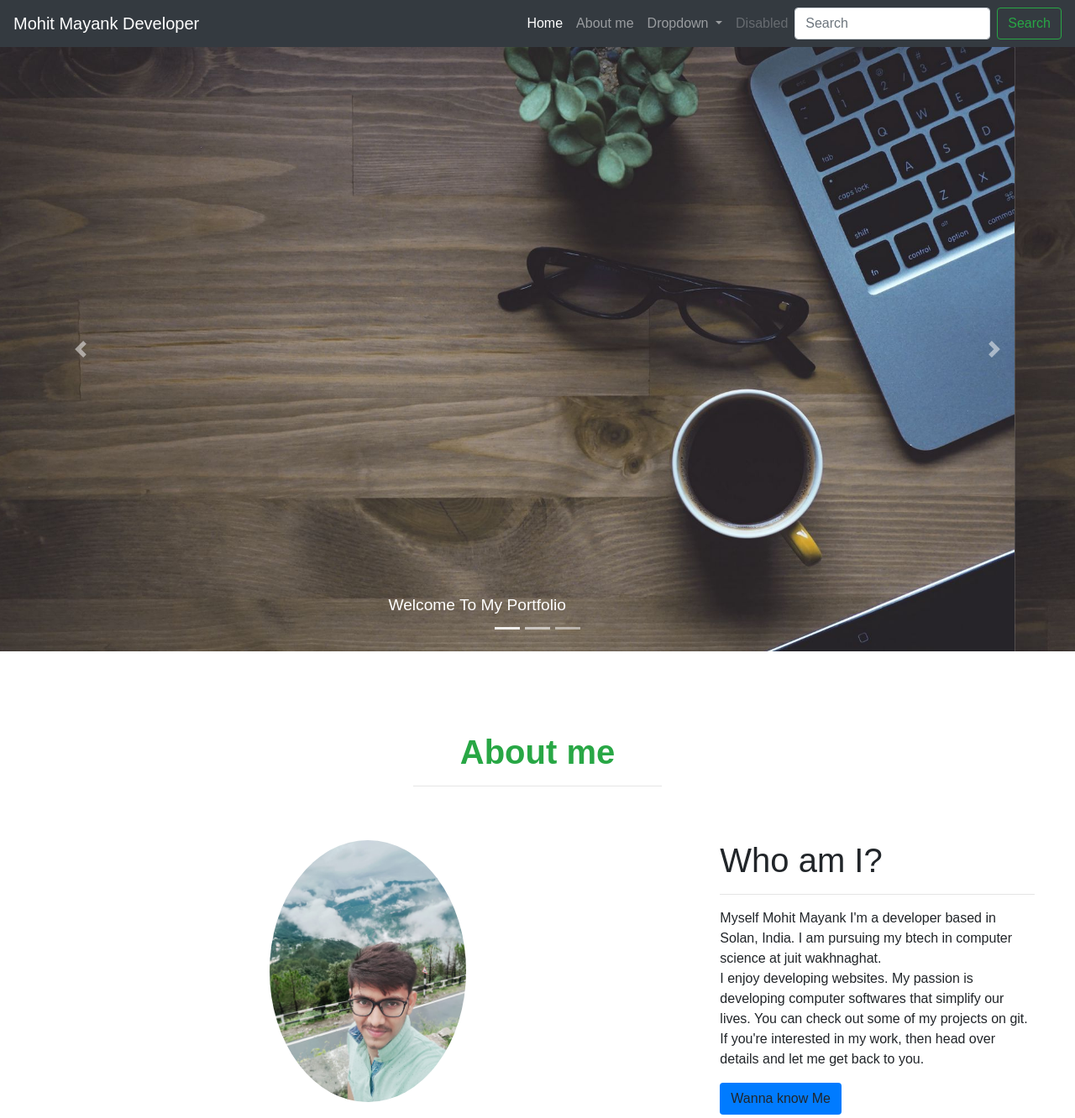
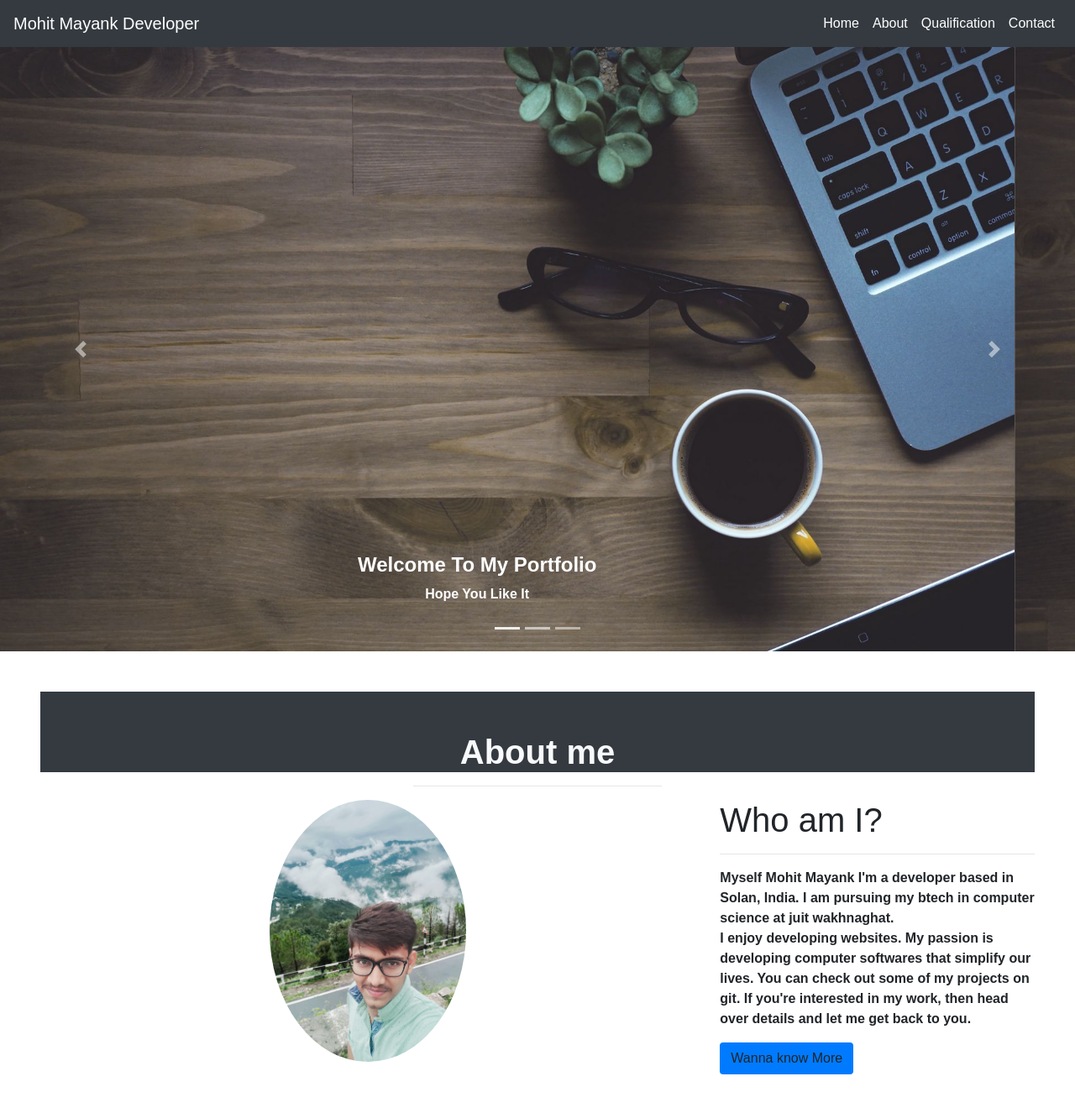
Before and after one commit to mohit98350/portfolio, a plain HTML site: page index.html in a window 1280 px wide. Shown: the top 1332 px of the page at 84% size. Drawn offline with nearby package versions, Linux system fonts and the light colour scheme; files that its build step writes are made by us from their sources.

Commit message:
Update index.html

```diff
--- a/index.html
+++ b/index.html
@@ -7,7 +7,7 @@
 	<link href="https://fonts.googleapis.com/css2?family=Josefin+Sans:ital,wght@1,423&display=swap" rel="stylesheet">
 	 <link rel="stylesheet" href="https://maxcdn.bootstrapcdn.com/bootstrap/4.5.0/css/bootstrap.min.css">
 	 <link rel="stylesheet" href="https://cdnjs.cloudflare.com/ajax/libs/font-awesome/4.7.0/css/font-awesome.min.css">
-	 <link rel="stylesheet" type="text/css" href=" style.css">
+	 <link rel="stylesheet" type="text/css" href="style/style.css">
 	  <style>
 
 	  	*{
@@ -28,37 +28,32 @@
 
 <nav class="navbar navbar-expand-lg navbar-dark bg-dark">
   <a class="navbar-brand" href="#">Mohit Mayank Developer</a>
-  <button class="navbar-toggler" type="button" data-toggle="collapse" data-target="#navbarSupportedContent" aria-controls="navbarSupportedContent" aria-expanded="false" aria-label="Toggle navigation">
-    <span class="navbar-toggler-icon"></span>
+  <button class="navbar-toggler" type="button" data-toggle="collapse "data-target="#navbarSupportedContent" aria-controls="navbarSupportedContent" aria-expanded="false" aria-label="Toggle navigation">
+  	<span class="navbar-toggler-icon">
+
+  	</span>
+
+
   </button>
 
   <div class="collapse navbar-collapse" id="navbarSupportedContent">
     <ul class="navbar-nav ml-auto">
       <li class="nav-item active">
-        <a class="nav-link" href="#">Home <span class="sr-only">(current)</span></a>
+        <a class="nav-link" href="home">Home <span class="sr-only">(current)</span></a>
       </li>
-      <li class="nav-item">
-        <a class="nav-link" href="about.html">About me</a>
+      <li class="nav-item active">
+        <a class="nav-link" href="about.html">About </a>
       </li>
-      <li class="nav-item dropdown">
-        <a class="nav-link dropdown-toggle" href="#" id="navbarDropdown" role="button" data-toggle="dropdown" aria-haspopup="true" aria-expanded="false">
-          Dropdown
+      <li class="nav-item  active">
+        <a class="nav-link " href="qualification.html">Qualification
         </a>
-        <div class="dropdown-menu" aria-labelledby="navbarDropdown">
-          <a class="dropdown-item" href="#">Action</a>
-          <a class="dropdown-item" href="#">Another action</a>
-          <div class="dropdown-divider"></div>
-          <a class="dropdown-item" href="#">Something else here</a>
-        </div>
+
       </li>
-      <li class="nav-item">
-        <a class="nav-link disabled" href="#">Disabled</a>
+      <li class="nav-item active">
+        <a class="nav-link " href="contact.html">Contact</a>
       </li>
     </ul>
-    <form class="form-inline my-2 my-lg-0">
-      <input class="form-control mr-sm-2" type="search" placeholder="Search" aria-label="Search">
-      <button class="btn btn-outline-success my-2 my-sm-0" type="submit">Search</button>
-    </form>
+
   </div>
 </nav>
 
@@ -75,30 +70,42 @@
     <li data-target="#demo" data-slide-to="2"></li>
   </ul>
 
-  <div class="carousel-inner">
+  <div class="carousel-inner ">
 
     <div class="carousel-item active">
 
-      <img src="images/canvas.jpg" alt="Los Angeles" width="1100" height="500">
+      <img src="images/canvas.jpg"  width="1100" height="500">
+
       <div class="carousel-caption">
-      <div class="text-center w-250"><big>Welcome To My Portfolio</big></div>
+      <div class="text-center w-250">
+
+     <h4><strong> Welcome To My Portfolio</strong></h4>
+     <p><strong>Hope You Like It</strong></p>
+  </div>
 
       </div>
     </div>
     <div class="carousel-item">
-      <img src="images/canvas.jpg" alt="Chicago" width="1100" height="500">
+      <img src="images/canvas.jpg" width="1100" height="500">
 
       <div class="carousel-caption">
-      	 <div class="text-center w-250"><big>Welcome To My Portfolio</big></div>
+      	 <div class="text-center w-250">
+      	 	<h4><strong>Welcome To My Portfolio</strong></h4>
+      	 	<p><strong>Hope You Like It</strong></p>
+
+      	 </div>
 
 
       </div>
     </div>
     <div class="carousel-item">
-      <img src="images/canvas.jpg" alt="New York" width="1100" height="500">
+      <img src="images/canvas.jpg"  width="1100" height="500">
       <div class="carousel-caption">
 
-         <div class="text-center w-250"><strong>Welcome To My Portfolio</strong></div>
+         <div class="text-center w-250">
+         	<h4><strong>Welcome To My Portfolio</strong></h4>
+         	<p><strong>Hope You Like It</strong></p>
+         </div>
 
       </div>
     </div>
@@ -113,25 +120,25 @@
 
 	</header>
 	<section>
-		<div class="contanier-fluid p-5">
+		<div class="contanier-fluid m-auto p-5">
 
-			<h1 class="text-center btn-outline-success pt-5"><strong>About me</strong></h1>
-			<hr class="w-25 mx-auto pt-5 ">
+			<h1 class="text-center  text-light bg-dark pt-5 "><strong>About me</strong></h1>
+			<hr class="w-25 mx-auto  ">
 			<div class ="row mb-5">
-				<div class="col-lg-8 col-md-8 col-12">
+				<div class="col-lg-8 col-md-8   col-12">
 					<img src="images/pic.jpg " class=" mx-auto d-block  img-center  rounded-circle" style="width: 30%">
 
 			</div>
-			<div class="col-lg-4 col-md-4 col-12">
-				<h1>Who am I?</h1>
+			<div class="col-lg-4 col-md-4  col-12">
+				<h1 class="m-auto">Who am I?</h1>
 				<hr>
-				<p> Myself Mohit Mayank I'm a developer based in Solan, India. I am pursuing my btech in computer science at juit wakhnaghat.<br>
+				<p><strong> Myself Mohit Mayank I'm a developer based in Solan, India. I am pursuing my btech in computer science at juit wakhnaghat.<br>
 
-				 I enjoy developing websites. My passion is developing computer softwares that simplify our lives. You can check out some of my projects on git. If you're interested in my work, then head over details and let me get back to you.
+				 I enjoy developing websites. My passion is developing computer softwares that simplify our lives. You can check out some of my projects on git. If you're interested in my work, then head over details and let me get back to you.</strong>
 
 
 				</p>
-				<button class="btn bg-primary">Wanna know Me</button>
+				<button class="btn bg-primary">Wanna know More</button>
 
 			</div>
 
@@ -171,24 +178,24 @@
 	</section>
 	<br>
 
-	<div class="contanier px-5">
+	<div class="contanier px-5 m-auto">
 
 		<h1 class="text-center text-capatalise  text-dark  "><strong>Qualification</strong></h1>
 		<div class="w-50  mx-auto">
 		<div class="table-responsive sm">
-		<table class="table  ">
+		<table class="table">
 			<tbody>
 				<tr>
-					<td rowspan="1" class="text-center p-5 btn-outline-success text-capatalise"><strong>Jaypee University Of Information Technology Wakhnaghat,Solan,Himachal Pradesh<br>
+					<td rowspan="1" class="text-center p-5 btn-outline-success text-capatalise  m-auto"><strong>Jaypee University Of Information Technology Wakhnaghat,Solan,Himachal Pradesh<br>
 						Btech Computer Science<br>2019-2023</strong></td>
 
 				</tr>
 				<tr>
-					<td rowspan="1"class="text-center pt-5 text-capatalise btn-outline-success"><strong>Park Mount Public School ,Danapur,Khagual,Patna<br>XII th Grade<br>2016-2018</strong></td>
+					<td rowspan="1"class="text-center pt-5 text-capatalise btn-outline-success m-auto"><strong>Park Mount Public School ,Danapur,Khagual,Patna<br>XII th Grade<br>2016-2018</strong></td>
 
 				</tr>
 				<tr>
-					<td rowspan="1"class="text-center pt-5 btn-outline-success text-capatalise "><strong>Dav Public School Walmi Complex Patna<br>X th Grade<br>2016</strong></td>
+					<td rowspan="1"class="text-center pt-5 btn-outline-success text-capatalise m-auto "><strong>Dav Public School Walmi Complex Patna<br>X th Grade<br>2016</strong></td>
 
 				</tr>
 
```
